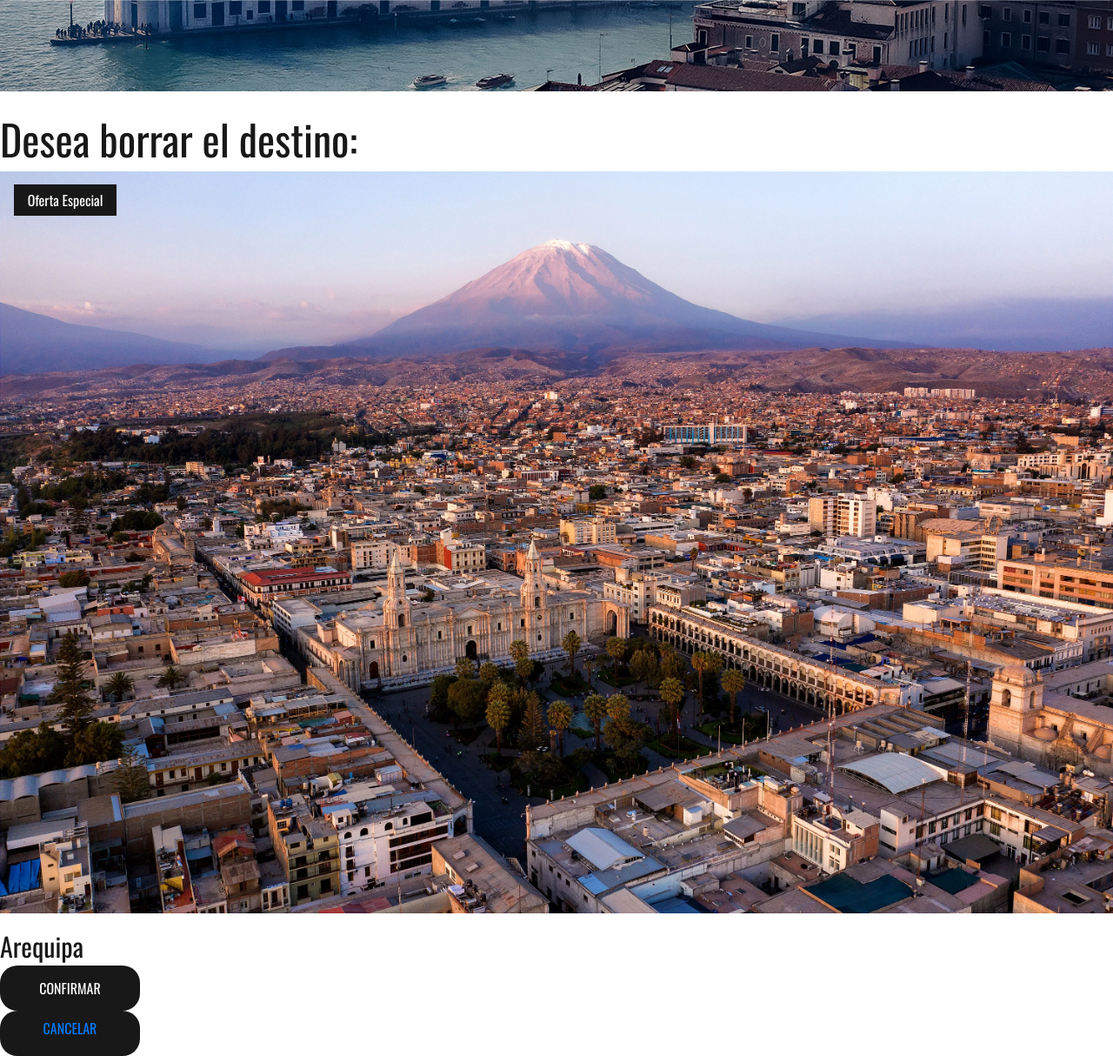
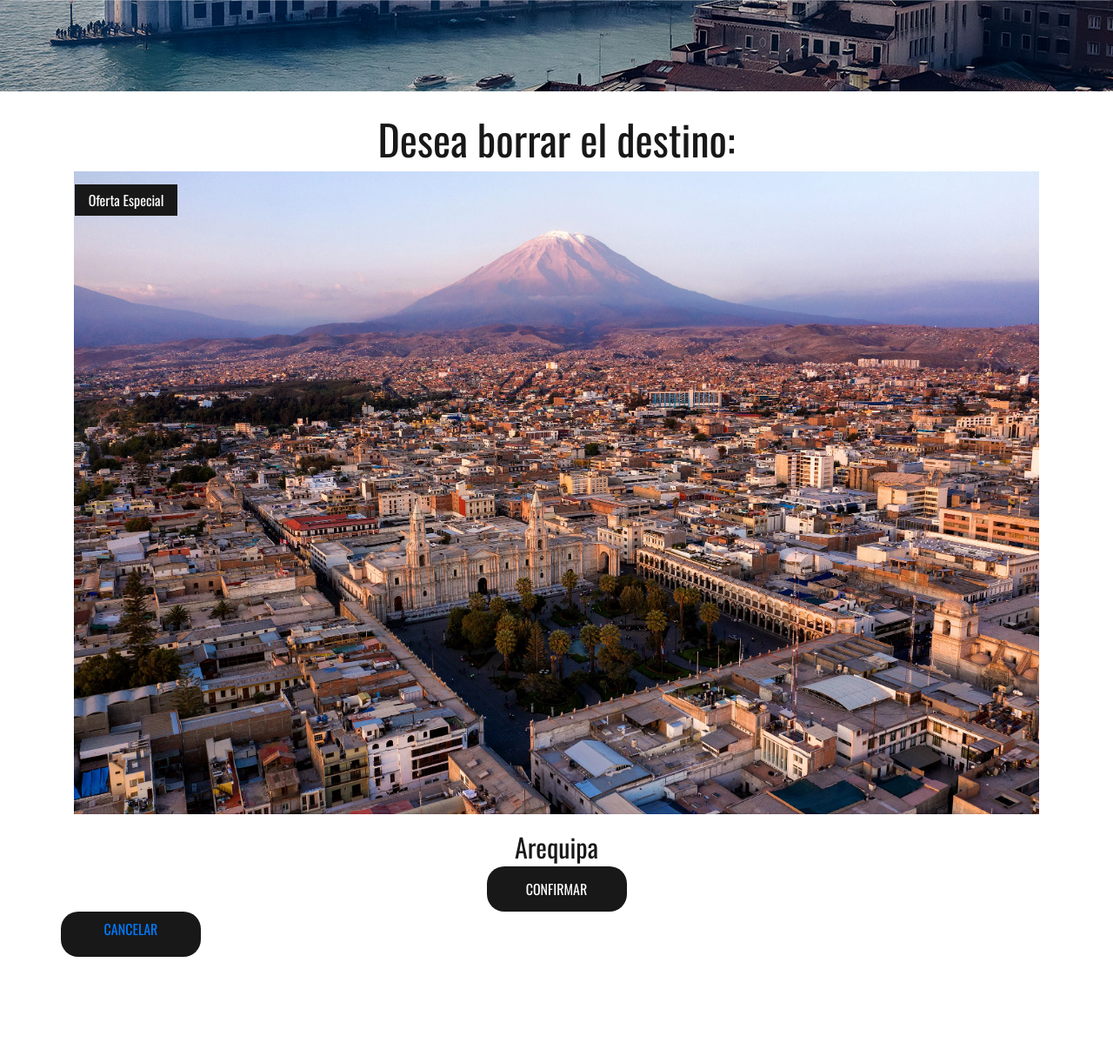
Before and after one commit to JamesCordova/DestinosTuristicos, a Django app: page /destinations/1/delete/ in a window 1280 px wide. Shown: the part 729-1943 px from the top of the page at 87% size. After the commit the page ends 1829 px from the top, so only its background shows below. Run offline with Django 4.2, Linux system fonts and the light colour scheme; data comes from the database, SQL or seed files in the repository; parts of the project's set-up code (start-up, migrations or seed data) failed here and were passed over; some libraries are stand-ins or nearby versions.

Commit message:
se agrego la clase container a algunos tags para que no esten en las esquinas todo los atributos yy opciones

```diff
--- a/src/destinations/templates/destinations/destinationsDelete.html
+++ b/src/destinations/templates/destinations/destinationsDelete.html
@@ -1,10 +1,10 @@
 {% extends 'base.html' %}
 {% block content %}
-<form method="POST">{% csrf_token %}
+<form method="POST" class="container text-center">{% csrf_token %}
     <div class="section_title">
         <h2>Desea borrar el destino: </h2>
     </div>
-    <div class="destination_image">
+    <div class="destination_image container">
         <img src="{{ dest.img.url }}" alt="image">
         {% if dest.oferta %}
         <div class="spec_offer text-center">
```
